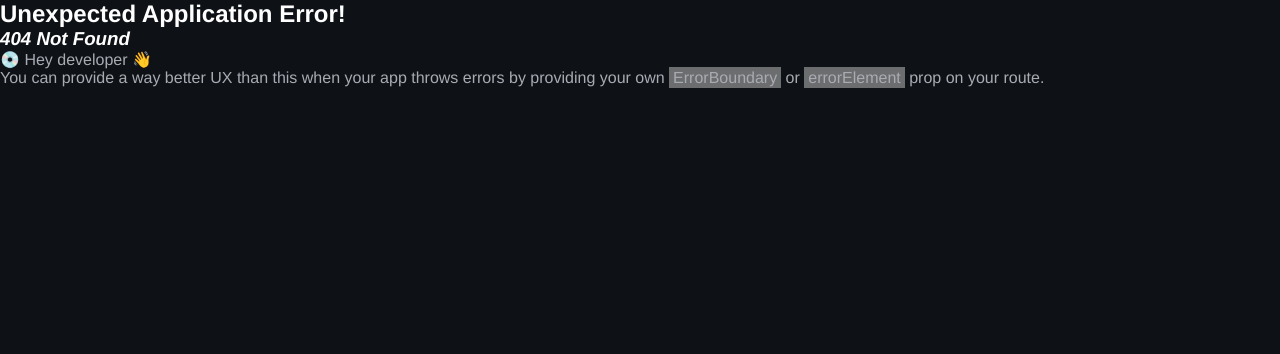
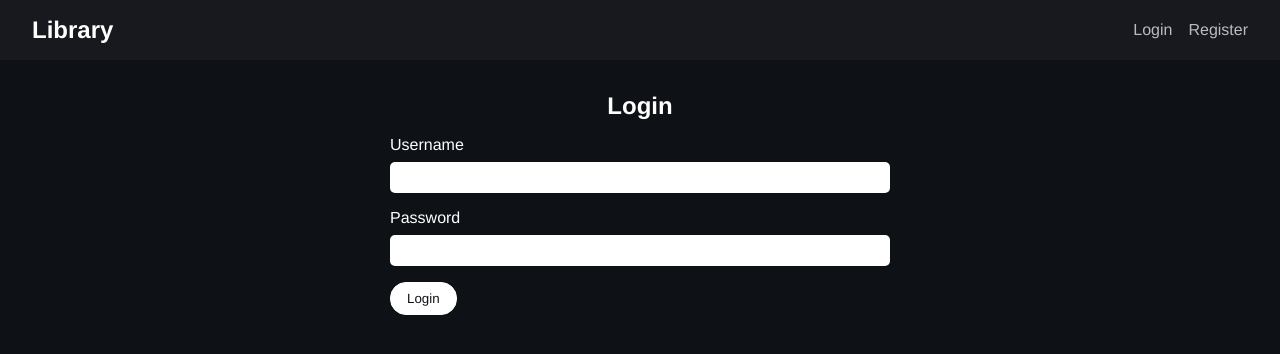
Before and after one commit to felipeferrari99/library-front, a React (Vite) app: page /login in a window 1280 px wide. Before the commit this address had no page. Shown: the top 354 px of the page. Built offline with nearby package versions, Linux system fonts and the light colour scheme.

Commit message:
Adição do Login

```diff
--- a/package.json
+++ b/package.json
@@ -19,7 +19,6 @@
   "devDependencies": {
     "@types/react": "^18.2.56",
     "@types/react-dom": "^18.2.19",
-    "@vitejs/plugin-react": "^4.2.1",
     "eslint": "^8.56.0",
     "eslint-plugin-react": "^7.33.2",
     "eslint-plugin-react-hooks": "^4.6.0",
--- a/src/App.jsx
+++ b/src/App.jsx
@@ -1,18 +1,33 @@
 import Navbar from './components/Navbar';
-
+import { useState } from 'react';
 import { Outlet } from 'react-router-dom';
 
 import './App.css'
 
-function App() {
+const App = () => {
+  const [loginState, setLoginState] = useState({
+    isLoggedIn: false,
+    isAdmin: false,
+  });
+
   return (
-    <div className='App'>
-      <Navbar />
+    <div className="App">
+      <EventBusNavbar loginState={loginState} setLoginState={setLoginState} />
       <div className="container">
-        <Outlet />
+        <Outlet context={[loginState, setLoginState]} />
       </div>
     </div>
-  )
-}
+  );
+};
 
-export default App
+const EventBusNavbar = ({ loginState, setLoginState }) => {
+  const eventBus = new EventTarget();
+
+  return (
+    <>
+      <Navbar loginState={loginState} setLoginState={setLoginState} eventBus={eventBus} />
+    </>
+  );
+};
+
+export default App;
--- a/src/axios/config.js
+++ b/src/axios/config.js
@@ -1,7 +1,10 @@
 import axios from "axios";
 
 const libraryFetch = axios.create({
-    baseURL: "http://localhost:8000"
+    baseURL: "http://localhost:8000",
+    headers: {
+        "Content-Type": "application/x-www-form-urlencoded"
+    }
 });
 
 export default libraryFetch;
--- a/src/components/Navbar.css
+++ b/src/components/Navbar.css
@@ -22,6 +22,15 @@
     transition: 0.3s;
 }
 
+.navbar button {
+    background: none;
+    border: none;
+    color: inherit;
+    cursor: pointer;
+    font: inherit;
+    padding: 0;
+}
+
 .navbar a:hover {
     opacity: 1;
 }
--- a/src/components/Navbar.jsx
+++ b/src/components/Navbar.jsx
@@ -1,24 +1,67 @@
-import { Link } from "react-router-dom";
+import { useState, useEffect } from 'react';
+import { Link } from 'react-router-dom';
+import { useNavigate } from 'react-router-dom';
 
 import './Navbar.css'
 
-export default function Navbar() {
-    return (
-      <nav className="navbar">
+const Navbar = ({ loginState, setLoginState, eventBus }) => {
+  const navigate = useNavigate();
+
+  const [isLoggedIn, setIsLoggedIn] = useState(loginState.isLoggedIn);
+  const [isAdmin, setIsAdmin] = useState(loginState.isAdmin);
+
+  const logout = () => {
+    localStorage.removeItem('token');
+    setIsLoggedIn(false);
+    setIsAdmin(false);
+    setLoginState({ isLoggedIn: false, isAdmin: false });
+    navigate('/');
+  };
+
+  useEffect(() => {
+    setIsLoggedIn(loginState.isLoggedIn);
+    setIsAdmin(loginState.isAdmin);
+  }, [loginState]);
+
+  useEffect(() => {
+    const handleLoginEvent = (event) => {
+      setIsLoggedIn(event.detail.isLoggedIn);
+      setIsAdmin(event.detail.isAdmin);
+    };
+
+    eventBus.addEventListener('userLoggedIn', handleLoginEvent);
+
+    return () => {
+      eventBus.removeEventListener('userLoggedIn', handleLoginEvent);
+    };
+  }, []);
+
+  return (
+    <nav className='navbar'>
         <h2>
             <Link to={'/'}>Library</Link>
         </h2>
+      {isLoggedIn ? (
+        <>
+          <ul>
+            <li><Link to="/rents">Rents</Link></li>
+            {isAdmin && (
+              <>
+                <li><Link to="/books">Books</Link></li>
+                <li><Link to="/users">Users</Link></li>
+              </>
+            )}
+            <li><button onClick={logout}>Logout</button></li>
+          </ul>
+        </>
+      ) : (
         <ul>
-            <li>
-                <Link to={'/'}>Home</Link>
-            </li>
-            <li>
-                <Link to={'/books'}>Books</Link>
-            </li>
-            <li>
-                <Link to={'/newBook'}>New Book</Link>
-            </li>
+            <li><Link to="/login">Login</Link></li>
+            <li><Link to="/register">Register</Link></li>
         </ul>
-      </nav>
-    )
-  }
+      )}
+    </nav>
+  );
+};
+
+export default Navbar;
--- a/src/main.jsx
+++ b/src/main.jsx
@@ -6,6 +6,7 @@ import './index.css'
 import { createBrowserRouter, RouterProvider, Route } from "react-router-dom"
 
 import Home from './routes/Home.jsx'
+import Login from './routes/Login.jsx'
 import Books from './routes/Books.jsx'
 import NewBook from './routes/NewBook.jsx'
 
@@ -16,6 +17,10 @@ const router = createBrowserRouter([
       {
         path: "/",
         element: <Home />
+      },
+      {
+        path: "/login",
+        element: <Login />
       },
       {
         path: "/books",
--- /dev/null
+++ b/src/routes/Login.css
@@ -0,0 +1,44 @@
+.login h2 {
+    text-align: center;
+    margin-bottom: 1rem;
+}
+
+form {
+    max-width: 500px;
+    width: 100%;
+    margin: 0 auto;
+}
+
+.formControl {
+    display: flex;
+    flex-direction: column;
+    margin-bottom: 1rem;
+}
+
+.formControl label {
+    margin-bottom: 0.5rem;
+}
+
+.formControl input {
+    padding: 0.5rem;
+    border-radius: 5px;
+    border: none;
+}
+
+.btn {
+    background-color: #fff;
+    color: #0e1217;
+    border: 1px solid #fff;
+    opacity: 1;
+    padding: 0.5rem 1rem;
+    border-radius: 1rem;
+    max-width: 100px;
+    text-align: center;
+    cursor: pointer;
+    transition: .3s;
+}
+
+.btn:hover {
+    color: #fff;
+    background-color: #0e1217;
+}
--- /dev/null
+++ b/src/routes/Login.jsx
@@ -0,0 +1,55 @@
+import libraryFetch from '../axios/config';
+import { useState } from 'react';
+import { useNavigate } from 'react-router-dom';
+import { useOutletContext } from 'react-router-dom';
+
+import './Login.css'
+
+const Login = () => {
+  const [, setLoginState] = useOutletContext();
+  const navigate = useNavigate();
+
+  const [username, setUsername] = useState('');
+  const [password, setPassword] = useState('');
+
+  const login = async (e) => {
+    e.preventDefault();
+    try {
+      const response = await libraryFetch.post('/login', {
+        username: username,
+        password: password
+      });
+
+      const { token } = response.data;
+
+      localStorage.setItem('token', token);
+
+      const decodedToken = JSON.parse(atob(token.split('.')[1]));
+
+      setLoginState({ isLoggedIn: true, isAdmin: decodedToken.type === 'admin' });
+
+      navigate('/books');
+    } catch (error) {
+      console.error('Error during login:', error);
+    }
+  }
+
+  return (
+    <div className="login">
+        <h2>Login</h2>
+        <form onSubmit={login}>
+            <div className="formControl">
+                <label htmlFor='username'>Username</label>
+                <input name='username' type="text" id="username" onChange={(e) => setUsername(e.target.value)} />
+            </div>
+            <div className="formControl">
+                <label htmlFor='password'>Password</label>
+                <input name='password' type="password" id="password" onChange={(e) => setPassword(e.target.value)} />
+            </div>
+            <input type="submit" value="Login" className="btn" />
+        </form>
+    </div>
+  )
+};
+
+export default Login;
```
Also changed, not shown: 1 other file (tests, documents, lock files or other folders).
